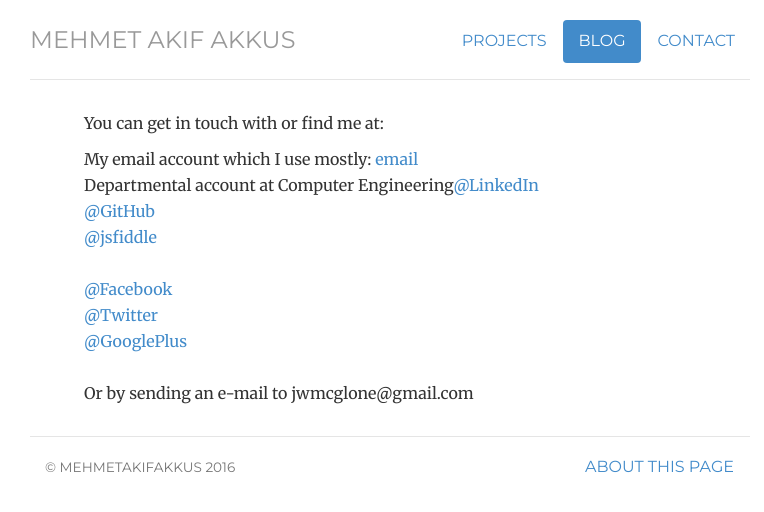
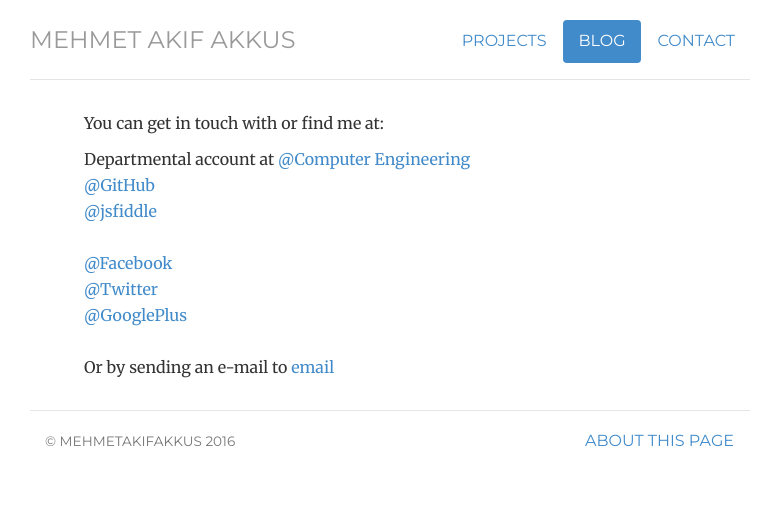
Before and after one commit to mehmetakifakkus/mehmetakifakkus.github.io, a Jekyll site: the page built from contact/index.html, in a window 1280 px wide. Shown: the top 512 px of the page, without its empty margins (250-1014 px from the left). Built offline with Jekyll 4.4.1, drawn with Linux system fonts in a browser that asks for light colours.

Commit message:
Update index.html

```diff
--- a/contact/index.html
+++ b/contact/index.html
@@ -8,8 +8,7 @@ title: Contact
 	<p>You can get in touch with or find me at:</p>
 
 	<ul class="list-unstyled">
-	<li>My email account which I use mostly: <a href="mailto:mehmetakifakkus@gmail.com">email</a></li>
-	<li>Departmental account at Computer Engineering<a href="http://www.linkedin.com/in/jwmcglone/">@LinkedIn</a></li>
+		<li>Departmental account at <a href="http://www.linkedin.com/in/jwmcglone/">@Computer Engineering</a></li>
 		<li><a href="https://github.com/mehmetakifakkus">@GitHub</a></li>
 		<li><a href="https://jsfiddle.net/user/akifakkus/fiddles/">@jsfiddle</a></li>
 		<br>
@@ -17,7 +16,6 @@ title: Contact
 		<li><a href="https://twitter.com/MehmedAkif">@Twitter</a></li>
 		<li><a href="https://plus.google.com/+MehmetAkifAKKU%C5%9E">@GooglePlus</a></li>
 		<br>
-	<!-- <li><a href="http://dribbble.com/jmcglone">@Dribbble</a></li> -->
-	<li>Or by sending an e-mail to <span class="obfuscate">moc.liamg@enolgcmwj</span></li>
+		<li>Or by sending an e-mail to <a href="mailto:mehmetakifakkus@gmail.com">email</a></li>
 	</ul>
 </div>
```
Lines whose indentation alone changed are shown as unchanged.
